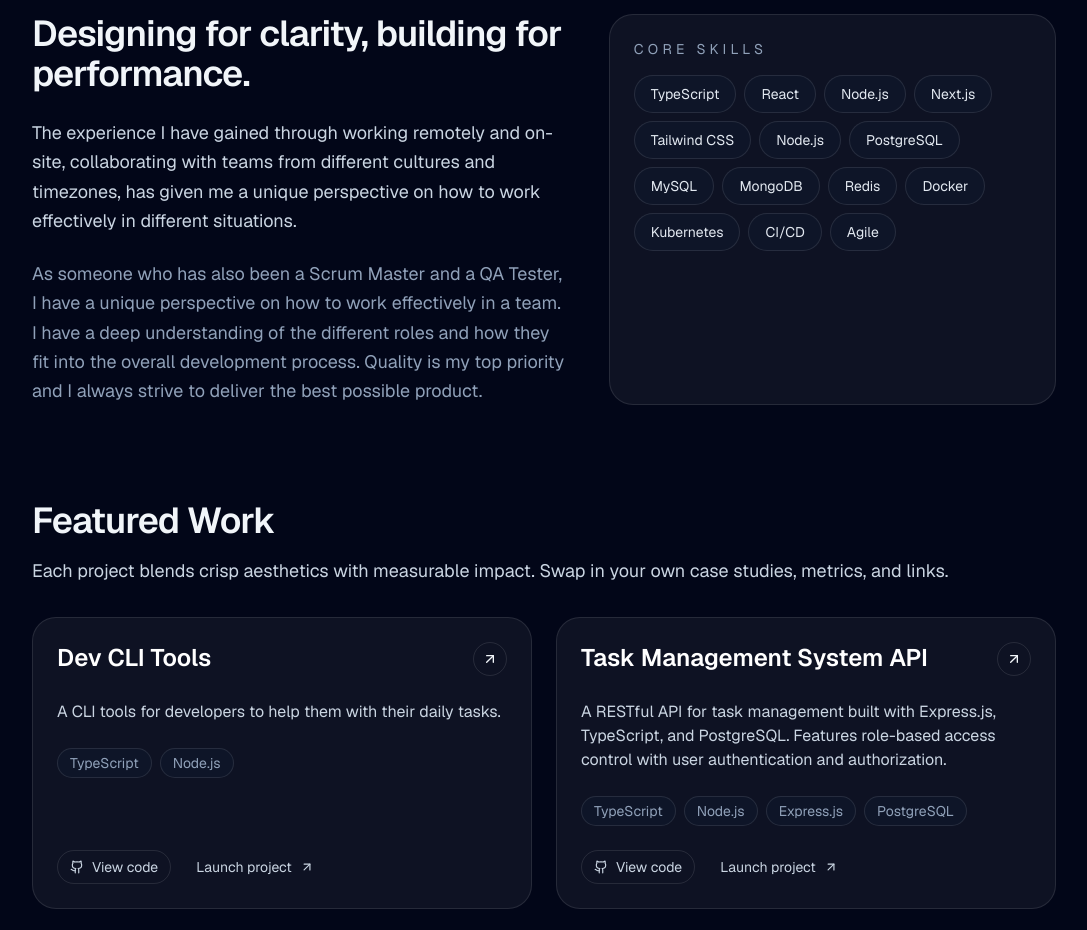
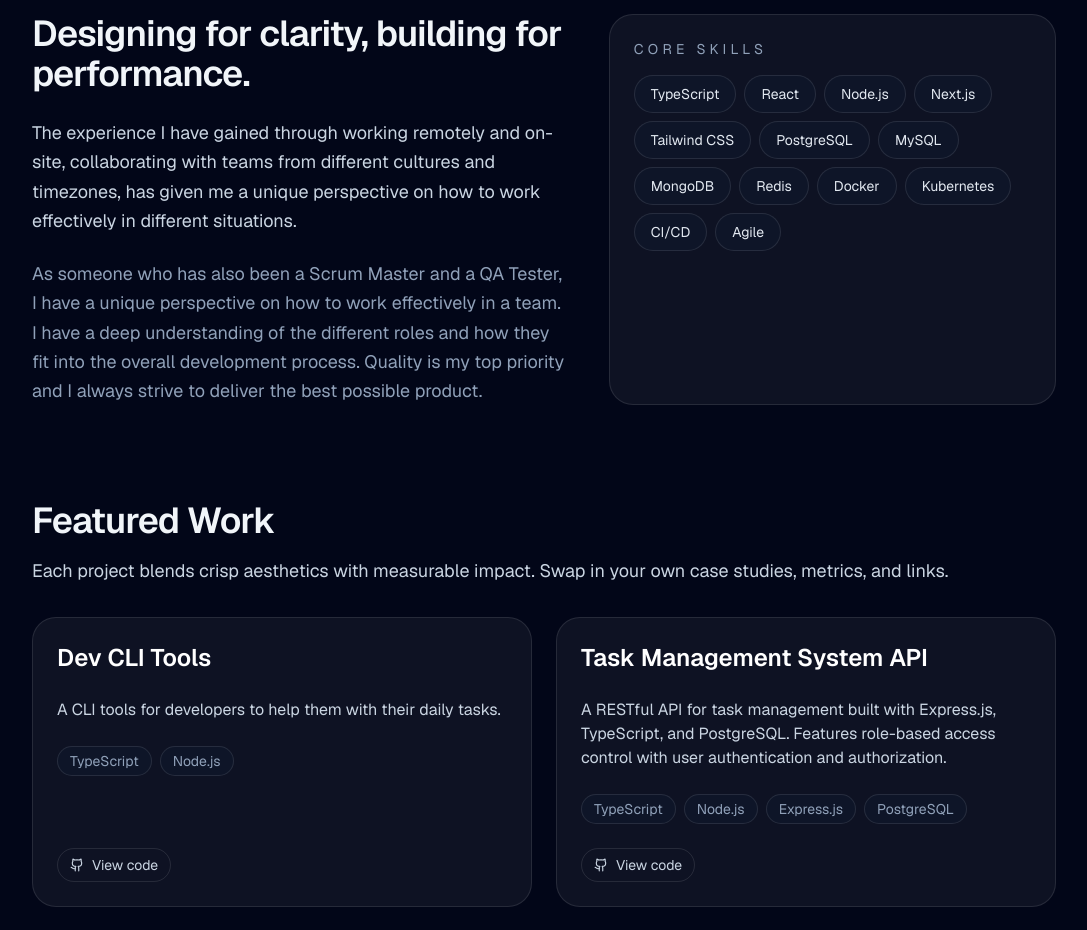
Before and after one commit to hmoa12/hmoa12.github.io, a Next.js app: page / in a window 1280 px wide. Shown: the part 920-1850 px from the top of the page, without its empty margins (96-1183 px from the left). Built offline with nearby package versions, Linux system fonts and the light colour scheme.

Commit message:
feat: add isLaunched attribute to projects for conditional launch links

```diff
--- a/app/page.tsx
+++ b/app/page.tsx
@@ -29,6 +29,7 @@ const projects = [
     stack: ["TypeScript", "Node.js"],
     liveUrl: "https://github.com/hmoa12/dev-cli-tools",
     repoUrl: "https://github.com/hmoa12/dev-cli-tools",
+    isLaunched: false,
   },
   {
     title: "Task Management System API",
@@ -37,6 +38,7 @@ const projects = [
     stack: ["TypeScript", "Node.js", "Express.js", "PostgreSQL"],
     liveUrl: "https://github.com/hmoa12/task-tracker-api",
     repoUrl: "https://github.com/hmoa12/task-tracker-api",
+    isLaunched: false,
   },
   {
     title: "Wordle",
@@ -45,6 +47,7 @@ const projects = [
     stack: ["React", "TypeScript", "Tailwind CSS"],
     liveUrl: "https://wordle-delta-wheat.vercel.app",
     repoUrl: "https://github.com/hmoa12/wordle",
+    isLaunched: true,
   }
 ];
 
@@ -104,7 +107,6 @@ const skills = [
   "Node.js",
   "Next.js",
   "Tailwind CSS",
-  "Node.js",
   "PostgreSQL",
   "MySQL",
   "MongoDB",
--- a/components/projects-section.tsx
+++ b/components/projects-section.tsx
@@ -7,6 +7,7 @@ type Project = {
   stack: string[];
   liveUrl: string;
   repoUrl: string;
+  isLaunched?: boolean;
 };
 
 type ProjectsSectionProps = {
@@ -42,12 +43,14 @@ export function ProjectsSection({
               <h3 className="text-2xl font-semibold text-white">
                 {project.title}
               </h3>
+              {project.isLaunched && (
                 <Link
                   href={project.liveUrl}
                   className="rounded-full border border-white/10 p-2 text-slate-300 transition hover:border-cyan-400/60 hover:text-white"
                 >
                   <ArrowUpRight className="size-4" />
                 </Link>
+              )}
             </div>
             <p className="text-base text-slate-300">{project.description}</p>
             <div className="flex flex-wrap gap-2 text-sm text-slate-400">
@@ -68,6 +71,7 @@ export function ProjectsSection({
                 <Github className="size-3.5" />
                 View code
               </Link>
+              {project.isLaunched && (
                 <Link
                   href={project.liveUrl}
                   className="flex items-center gap-2 rounded-full border border-transparent px-3 py-1.5 text-cyan-300 transition hover:text-cyan-200"
@@ -75,6 +79,7 @@ export function ProjectsSection({
                   Launch project
                   <ArrowUpRight className="size-3.5" />
                 </Link>
+              )}
             </div>
           </article>
         ))}
```
Also changed, not shown: 15 other files (tests, documents, lock files or other folders). Lines whose indentation alone changed are shown as unchanged.
